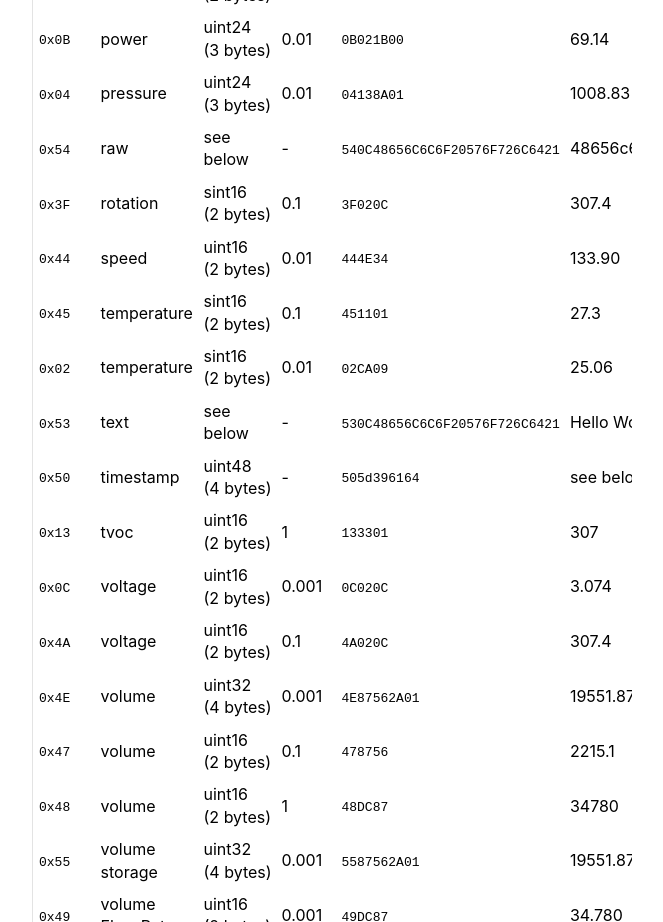
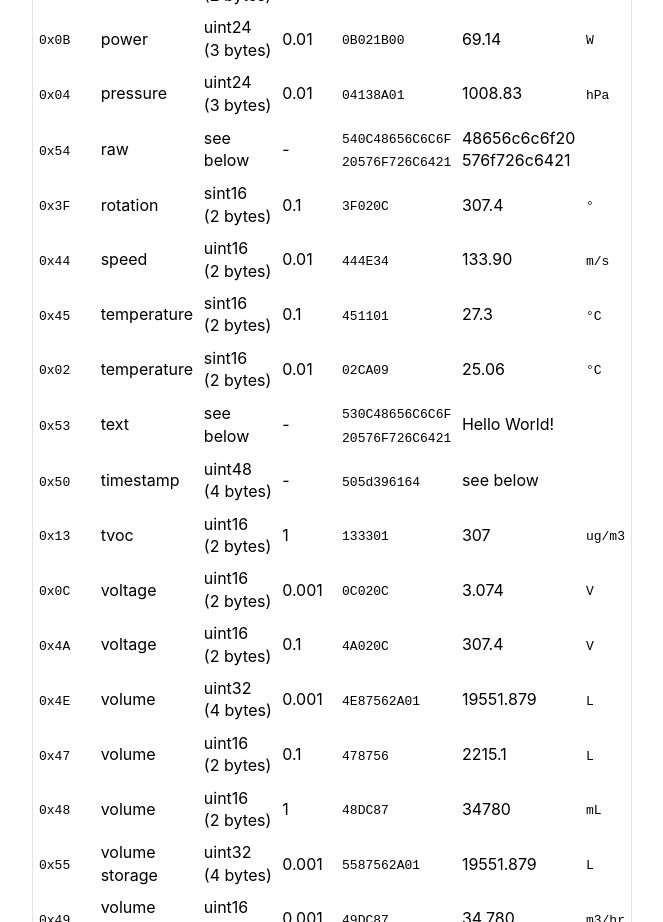
Before and after one commit to home-assistant/bthome.io, an Eleventy site: page src/format.html in a window 1280 px wide. Shown: the part 5420-6342 px from the top of the page, without its empty margins (308-971 px from the left). Built offline with nearby package versions, Linux system fonts and the light colour scheme; Eleventy itself is replaced by a stand-in of ours; files that its build step writes are made by us from their sources.

Commit message:
Smaller table sensor

```diff
--- a/src/format.html
+++ b/src/format.html
@@ -663,9 +663,9 @@ Flags data: <code>020106</code>
         <td>see below</td>
         <td>-</td>
         <td>
-          <code>540C48656C6C6F20576F726C6421</code>
-        </td>
-        <td>48656c6c6f20576f726c6421</td>
+          <code>540C48656C6C6F 20576F726C6421</code>
+        </td>
+        <td>48656c6c6f20 576f726c6421</td>
         <td>
           <code></code>
         </td>
@@ -738,7 +738,7 @@ Flags data: <code>020106</code>
         <td>see below</td>
         <td>-</td>
         <td>
-          <code>530C48656C6C6F20576F726C6421</code>
+          <code>530C48656C6C6F 20576F726C6421</code>
         </td>
         <td>Hello World!</td>
         <td>
```
